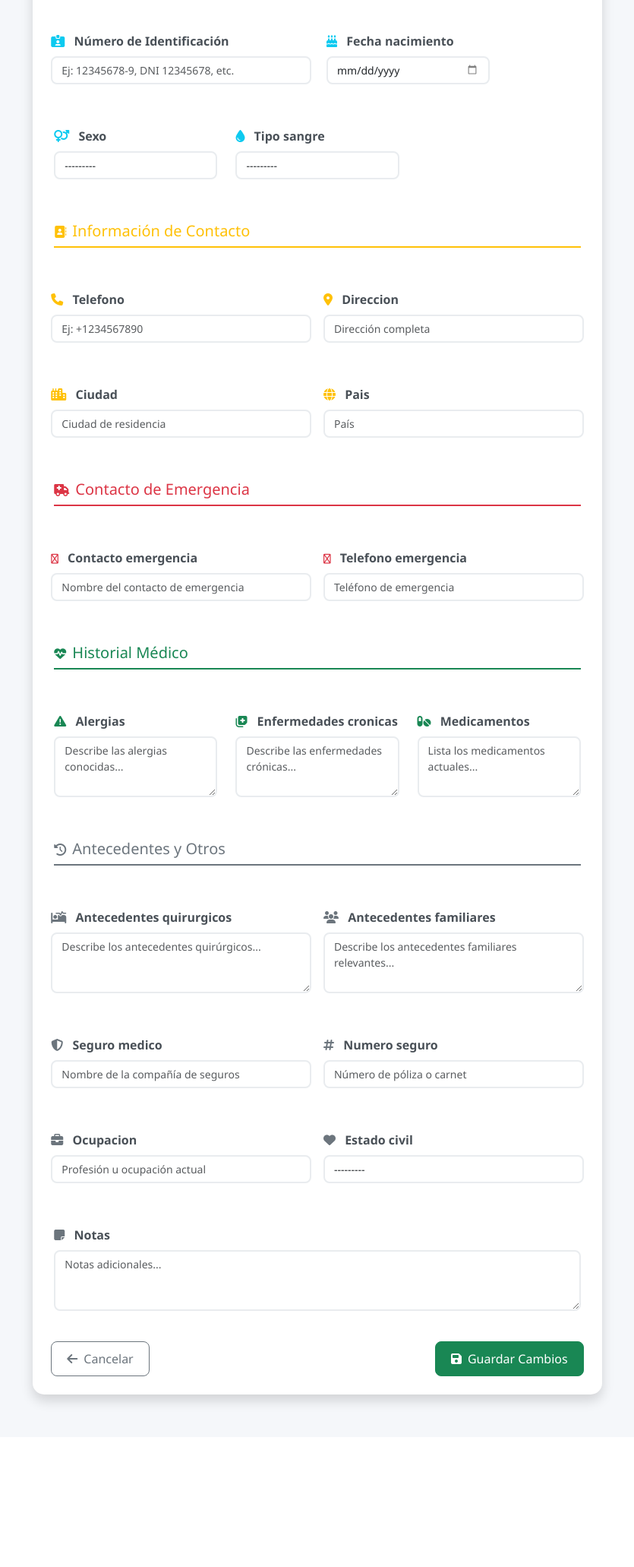
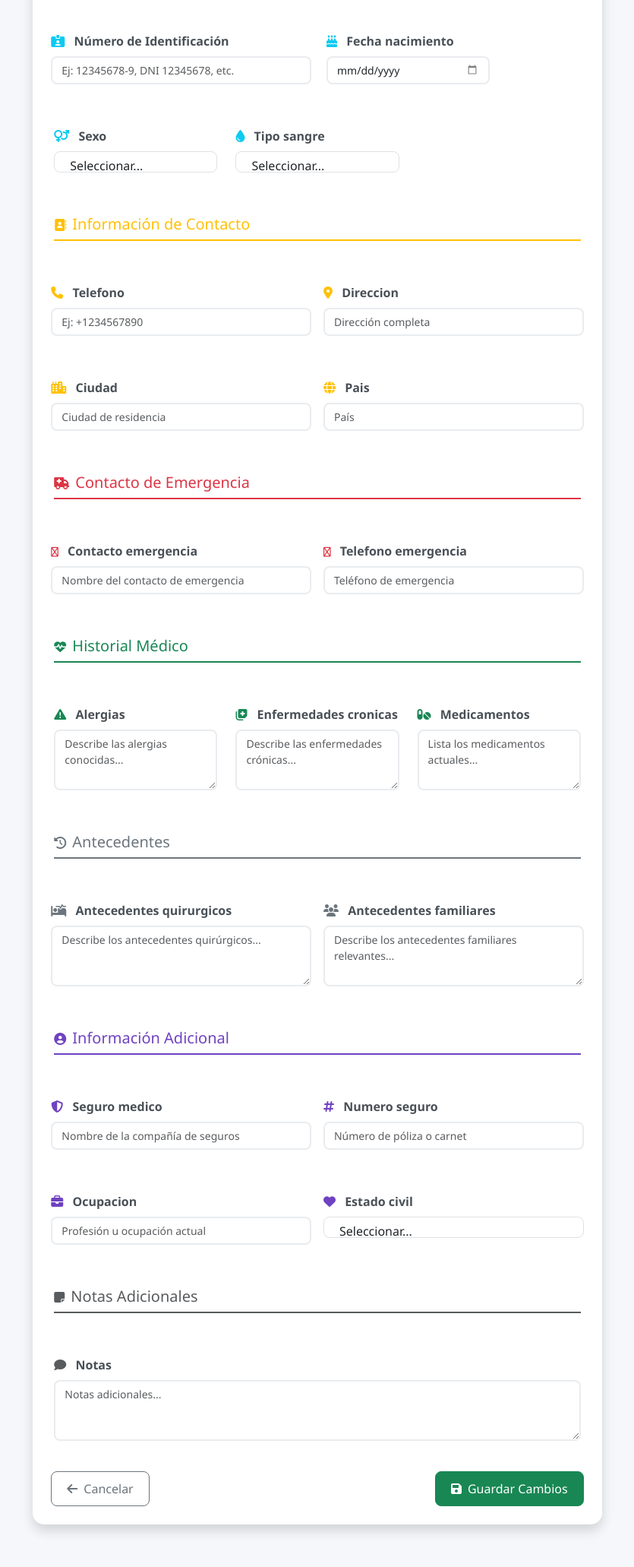
Before and after one commit to Mastacio/ClinicaFacil, a Django app: template pacientes/templates/pacientes/editar_paciente.html in a window 1280 px wide. Shown: the part 174-2236 px from the top of the page at 76% size, without its empty margins (82-917 px from the left). Before the commit the page ends 2028 px from the top, so only its background shows below. Run offline with Django 5.2, Linux system fonts and the light colour scheme; the template is opened without the code that fills it: values that come from a table or form of the project are taken from there, others are empty; some libraries are stand-ins or nearby versions.

Commit message:
Refactor patient editing template to improve layout and validation
- Simplified the 'editar_paciente.html' template by renaming sections and reorganizing fields for better clarity.
- Introduced a new section for 'Información Adicional' and improved the display of 'Notas Adicionales'.
- Enhanced form validation with dynamic feedback and improved user experience using Select2 for select fields.
- Added help text for certain fields to guide users during data entry.

```diff
--- a/pacientes/templates/pacientes/editar_paciente.html
+++ b/pacientes/templates/pacientes/editar_paciente.html
@@ -159,33 +159,94 @@
               {% endfor %}
             </div>
 
-            <!-- Antecedentes y Otros -->
+            <!-- Antecedentes -->
             <div class="row g-4 mb-4">
               <div class="col-12">
                 <h5 class="text-secondary border-bottom pb-2 mb-3">
-                  <i class="fas fa-history me-2"></i>Antecedentes y Otros
+                  <i class="fas fa-history me-2"></i>Antecedentes
                 </h5>
               </div>
               {% for field in form %}
-                {% if field.name == 'antecedentes_quirurgicos' or field.name == 'antecedentes_familiares' or field.name == 'seguro_medico' or field.name == 'numero_seguro' or field.name == 'ocupacion' or field.name == 'estado_civil' or field.name == 'notas' %}
-                <div class="col-12 col-md-{% if field.name == 'notas' %}12{% else %}6{% endif %}">
+                {% if field.name == 'antecedentes_quirurgicos' or field.name == 'antecedentes_familiares' %}
+                <div class="col-12 col-md-6">
                   <div class="mb-3">
                     <label for="id_{{ field.name }}" class="form-label fw-semibold">
                       {% if field.name == 'antecedentes_quirurgicos' %}
                         <i class="fas fa-procedures me-2 text-secondary"></i>
                       {% elif field.name == 'antecedentes_familiares' %}
                         <i class="fas fa-users me-2 text-secondary"></i>
+                      {% endif %}
+                      {{ field.label }}
+                      {% if field.field.required %}
+                        <span class="text-danger">*</span>
+                      {% endif %}
+                    </label>
+                    {{ field }}
+                    {% if field.errors %}
+                      <div class="text-danger small mt-1">
+                        <i class="fas fa-exclamation-circle me-1"></i>{{ field.errors|striptags }}
+                      </div>
+                    {% endif %}
+                  </div>
+                </div>
+                {% endif %}
+              {% endfor %}
+            </div>
+
+            <!-- Información Adicional -->
+            <div class="row g-4 mb-4">
+              <div class="col-12">
+                <h5 class="text-purple border-bottom pb-2 mb-3" style="color: #6f42c1;">
+                  <i class="fas fa-user-circle me-2"></i>Información Adicional
+                </h5>
+              </div>
+              {% for field in form %}
+                {% if field.name == 'ocupacion' or field.name == 'estado_civil' or field.name == 'seguro_medico' or field.name == 'numero_seguro' %}
+                <div class="col-12 col-md-6">
+                  <div class="mb-3">
+                    <label for="id_{{ field.name }}" class="form-label fw-semibold">
+                      {% if field.name == 'ocupacion' %}
+                        <i class="fas fa-briefcase me-2" style="color: #6f42c1;"></i>
+                      {% elif field.name == 'estado_civil' %}
+                        <i class="fas fa-heart me-2" style="color: #6f42c1;"></i>
                       {% elif field.name == 'seguro_medico' %}
-                        <i class="fas fa-shield-alt me-2 text-secondary"></i>
+                        <i class="fas fa-shield-alt me-2" style="color: #6f42c1;"></i>
                       {% elif field.name == 'numero_seguro' %}
-                        <i class="fas fa-hashtag me-2 text-secondary"></i>
-                      {% elif field.name == 'ocupacion' %}
-                        <i class="fas fa-briefcase me-2 text-secondary"></i>
-                      {% elif field.name == 'estado_civil' %}
-                        <i class="fas fa-heart me-2 text-secondary"></i>
-                      {% elif field.name == 'notas' %}
-                        <i class="fas fa-sticky-note me-2 text-secondary"></i>
+                        <i class="fas fa-hashtag me-2" style="color: #6f42c1;"></i>
                       {% endif %}
+                      {{ field.label }}
+                      {% if field.field.required %}
+                        <span class="text-danger">*</span>
+                      {% endif %}
+                    </label>
+                    {{ field }}
+                    {% if field.errors %}
+                      <div class="text-danger small mt-1">
+                        <i class="fas fa-exclamation-circle me-1"></i>{{ field.errors|striptags }}
+                      </div>
+                    {% endif %}
+                    {% if field.help_text %}
+                      <div class="form-text text-muted">{{ field.help_text }}</div>
+                    {% endif %}
+                  </div>
+                </div>
+                {% endif %}
+              {% endfor %}
+            </div>
+
+            <!-- Notas Adicionales -->
+            <div class="row g-4 mb-4">
+              <div class="col-12">
+                <h5 class="text-muted border-bottom pb-2 mb-3">
+                  <i class="fas fa-sticky-note me-2"></i>Notas Adicionales
+                </h5>
+              </div>
+              {% for field in form %}
+                {% if field.name == 'notas' %}
+                <div class="col-12">
+                  <div class="mb-3">
+                    <label for="id_{{ field.name }}" class="form-label fw-semibold">
+                      <i class="fas fa-comment me-2 text-muted"></i>
                       {{ field.label }}
                       {% if field.field.required %}
                         <span class="text-danger">*</span>
@@ -220,6 +281,11 @@
 {% endblock %}
 
 {% block extra_js %}
+<!-- Select2 CSS y JS -->
+<link href="https://cdn.jsdelivr.net/npm/select2@4.1.0-rc.0/dist/css/select2.min.css" rel="stylesheet" />
+<link href="https://cdn.jsdelivr.net/npm/select2-bootstrap-5-theme@1.3.0/dist/select2-bootstrap-5-theme.min.css" rel="stylesheet" />
+<script src="https://cdn.jsdelivr.net/npm/select2@4.1.0-rc.0/dist/js/select2.min.js"></script>
+
 <style>
 /* Estilos adicionales para mejorar la apariencia */
 .form-control, .form-select {
@@ -294,4 +360,74 @@ textarea.form-control {
   box-shadow: 0 4px 8px rgba(0,0,0,0.1);
 }
 </style>
+
+<script>
+$(document).ready(function() {
+  // Inicializar Select2 para campos select
+  $('select.form-control, select.form-select').select2({
+    theme: 'bootstrap-5',
+    width: '100%',
+    placeholder: 'Seleccionar...',
+    allowClear: true,
+    language: {
+      noResults: function() {
+        return "No se encontraron resultados";
+      },
+      searching: function() {
+        return "Buscando...";
+      }
+    }
+  });
+
+  // Validación mejorada de formularios
+  $('form').on('submit', function(e) {
+    let isValid = true;
+
+    // Validar campos requeridos
+    $(this).find('[required]').each(function() {
+      if (!$(this).val()) {
+        $(this).addClass('is-invalid');
+        isValid = false;
+      } else {
+        $(this).removeClass('is-invalid').addClass('is-valid');
+      }
+    });
+
+    // Validar formato de email
+    const emailField = $('input[type="email"]');
+    if (emailField.length && emailField.val()) {
+      const emailRegex = /^[^\s@]+@[^\s@]+\.[^\s@]+$/;
+      if (!emailRegex.test(emailField.val())) {
+        emailField.addClass('is-invalid');
+        isValid = false;
+      }
+    }
+
+    if (!isValid) {
+      e.preventDefault();
+      // Scroll al primer campo con error
+      $('html, body').animate({
+        scrollTop: $('.is-invalid').first().offset().top - 100
+      }, 500);
+    }
+  });
+
+  // Remover clases de validación al escribir
+  $('.form-control, .form-select').on('input change', function() {
+    $(this).removeClass('is-invalid is-valid');
+  });
+
+  // Mejorar la experiencia con placeholders dinámicos
+  $('input[type="tel"], input[type="text"]').each(function() {
+    $(this).on('focus', function() {
+      $(this).attr('data-placeholder', $(this).attr('placeholder'));
+      $(this).attr('placeholder', '');
+    }).on('blur', function() {
+      if ($(this).attr('data-placeholder')) {
+        $(this).attr('placeholder', $(this).attr('data-placeholder'));
+      }
+    });
+  });
+});
+</script>
 {% endblock %}
```
